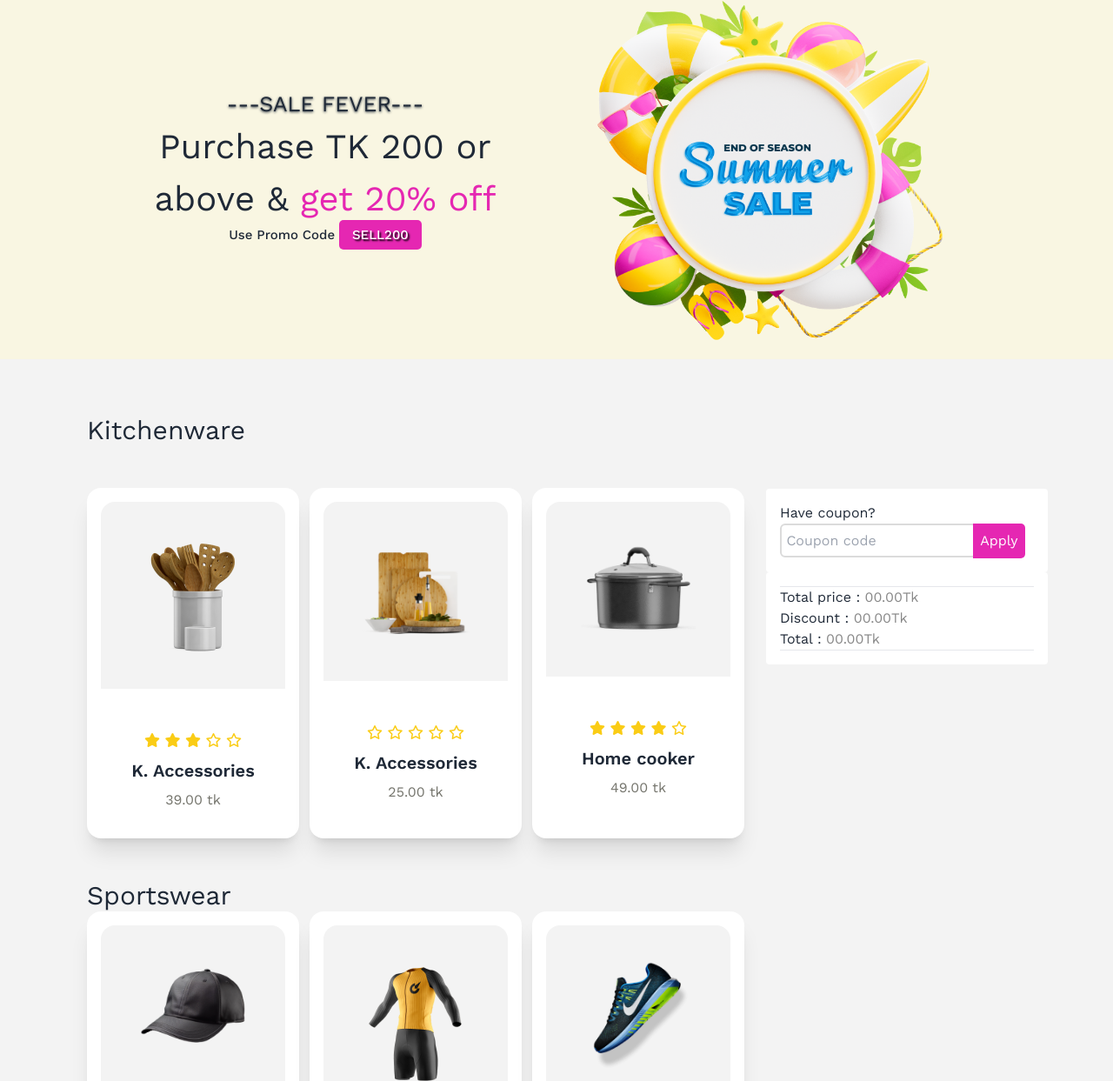
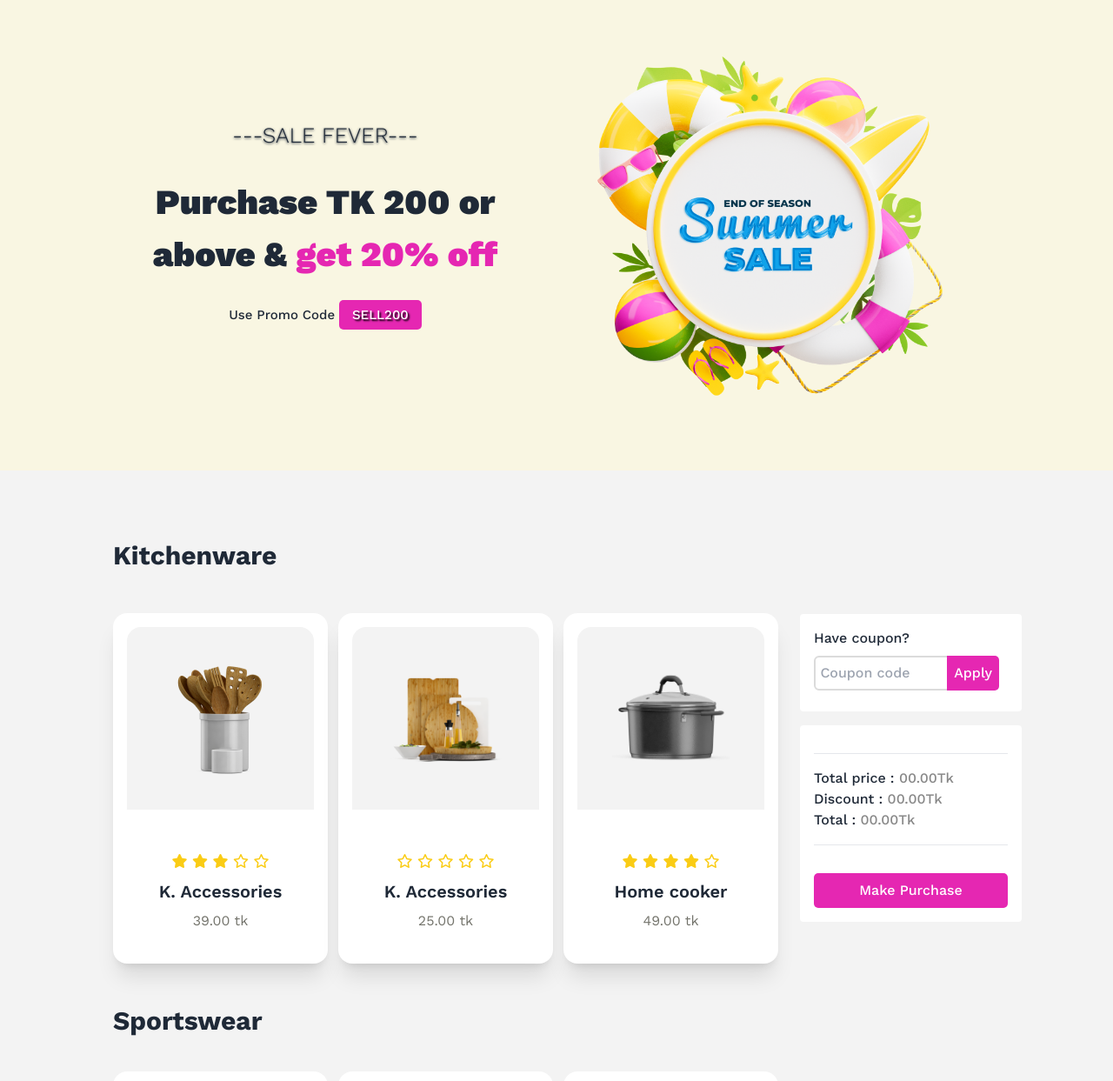
Before and after one commit to Shefat-bapary/ass-5, a plain HTML site: page index.html in a window 1280 px wide. Shown: the part 30-1273 px from the top of the page at 87% size. Drawn offline with nearby package versions, Linux system fonts and the light colour scheme.

Commit message:
HTML and css add

```diff
--- a/css/style.css
+++ b/css/style.css
@@ -7,7 +7,7 @@ body {
 /* banner/header style */
 .banner-container{
     background-color: #F9F6E2;
-    padding: 0 10%;
+    padding:5% 10%;
     text-align: center;
     display: grid;
     grid-template-columns: 1fr 1fr;
@@ -22,6 +22,7 @@ body {
 .banner-title{
     font-size: 25px;
     text-shadow: 0px 1px 3px;
+    font-weight: 900;
 }
 
 .banner-des{
@@ -47,10 +48,14 @@ body {
 /* card-and-cart style */
 .card-and-cart{
     background-color: #F3F3F3;
-    padding:0 100px;
+    padding: 80px 130px;
     display: grid;
-    grid-template-columns: 70% 30%;
+    grid-template-columns: 75% 25%;
     gap: 25px;
+}
+.cards-container .card{
+    display: grid;
+    grid-template-rows: 60% 40%;
 }
 .card-and-cart .card figure{
     background-color: #F3F3F3;
@@ -77,6 +82,7 @@ body {
 .coupon-field{
     border: 2px solid #DBDBDB;
     padding: 5.4px;
+    width: 100%;
 }
 
 .item-and-calc{
@@ -89,3 +95,10 @@ body {
 .price-calc-contaier hr{
     color: #888;
 }
+
+.purchase-btn{
+    background-color: #E527B2;
+    color: #fff;
+    border-radius: 5px;
+    width: 100%;
+}
--- a/index.html
+++ b/index.html
@@ -27,8 +27,8 @@
     <header>
         <div class="banner-container">
             <div class="banner-contant">
-                <h3 class="banner-title">---SALE FEVER---</h3>
-                <h2 class="banner-des">Purchase TK 200 or above & <span>get 20% off</span></h2>
+                <h3 class="banner-title font-light">---SALE FEVER---</h3>
+                <h2 class="banner-des py-7 font-black">Purchase TK 200 or above & <span>get 20% off</span></h2>
                 <h4 class="promo-code">Use Promo Code <span>SELL200</span></h4>
             </div>
             <div class="banner-img">
@@ -40,10 +40,10 @@
     <main>
         <!-- card and  cart -->
         <section>
-            <div class="card-and-cart pt-16">
+            <div class="card-and-cart">
                 <div class="cards-container">
                     <div class="kitchenware-cards">
-                        <h4 class="text-3xl">Kitchenware</h4>
+                        <h4 class="text-3xl font-bold">Kitchenware</h4>
                         <div class="py-12 flex gap-x-3">
                             <div class="card w-96 bg-base-100 shadow-xl">
                                 <figure class="p-10 m-4 mb-4">
@@ -102,7 +102,7 @@
                         </div>
                     </div>
                     <div class="Sportswear-cards">
-                        <h4 class="text-3xl">Sportswear</h4>
+                        <h4 class="text-3xl font-bold pb-10">Sportswear</h4>
                         <div class="cards-container flex gap-x-3">
                             <div class="card w-96 bg-base-100 shadow-xl">
                                 <figure class="p-10 m-4 mb-4">
@@ -161,22 +161,25 @@
                         </div>
                     </div>
                 </div>
-                <div class="">
+                <div class="font-medium">
                     <div class="coupon-apply-sec p-4 rounded">
                         <h3>Have coupon?</h3>
-                        <input class="coupon-field rounded-md" type="text" name="" id="" placeholder="Coupon code">
+                        <div class="flex my-2">
+                            <input class="coupon-field rounded-md" type="text" name="" id="" placeholder="Coupon code">
                         <button class="btn-apply-coupon p-2" disabled>Apply</button>
+                        </div>
                     </div>
-                    <div class="item-and-calc p-4 rounded">
+                    <div class="item-and-calc p-4 rounded mt-4">
                         <div class="cart-item">
 
                         </div>
                         <div class="price-calc-contaier">
-                            <hr>
+                            <hr class="my-4">
                             <p>Total price : <span>00.00</span><span>Tk</span></p>
                             <p>Discount : <span>00.00</span><span>Tk</span></p>
                             <p>Total : <span>00.00</span><span>Tk</span></p>
-                            <hr>
+                            <hr class="my-4">
+                            <button class="purchase-btn mt-4 py-2">Make Purchase</button>
                         </div>
                     </div>
                 </div>
```
